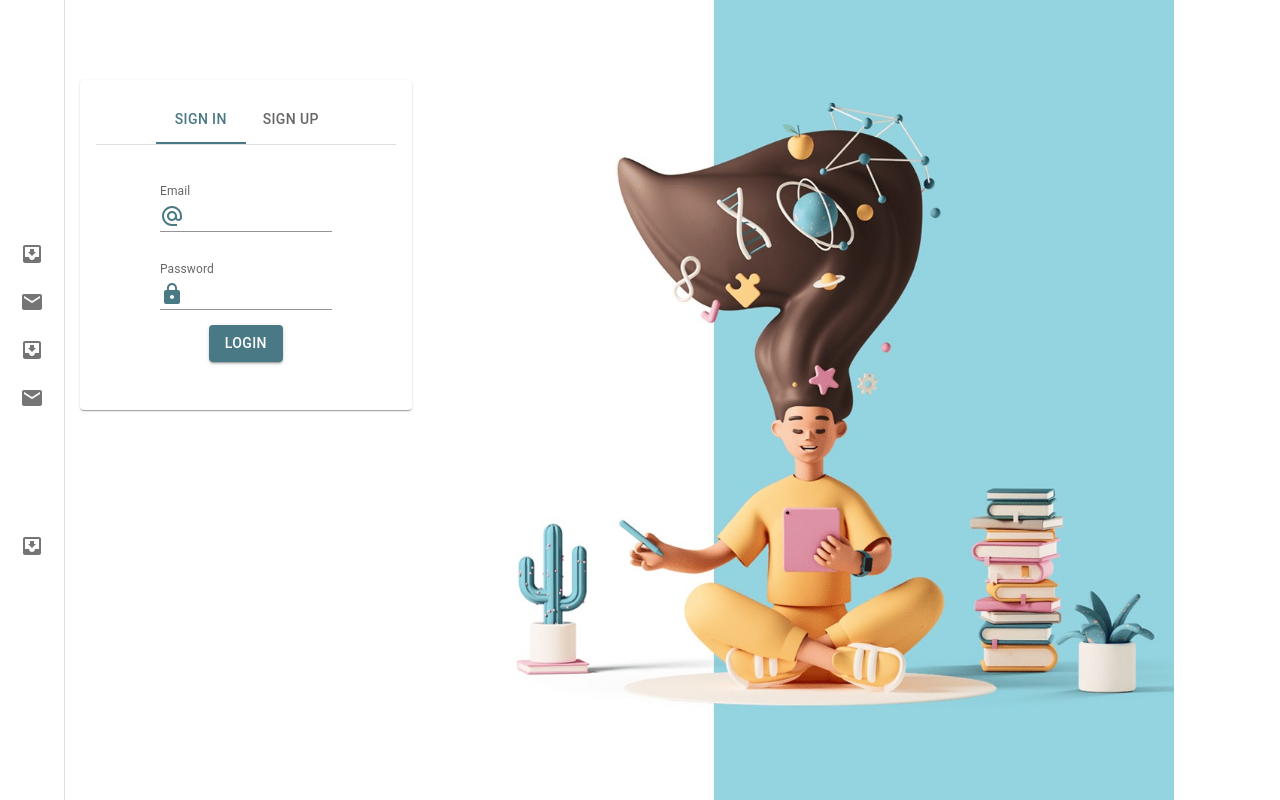
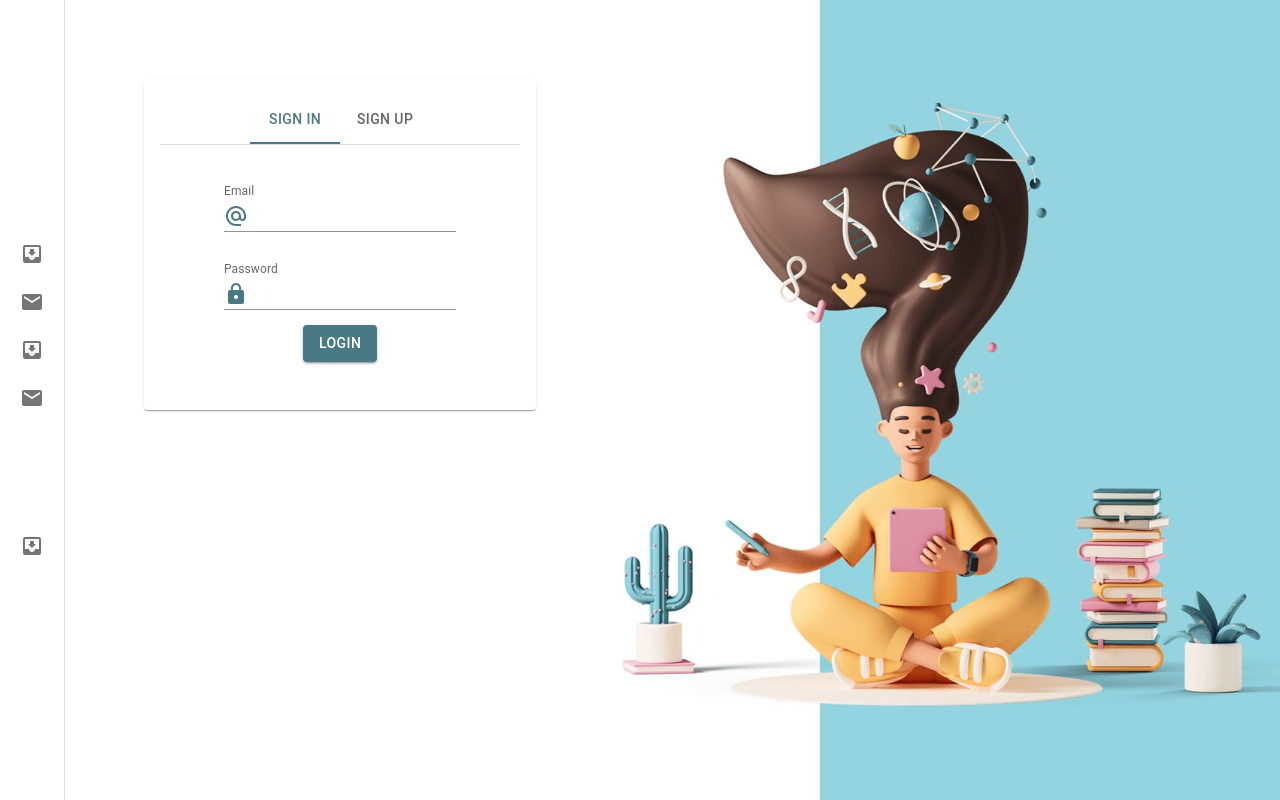
Before and after one commit to bhagat9198/Neuro-Query-Support, a React (Create React App) app: page / in a window 1280 px wide. Built offline with nearby package versions, Linux system fonts and the light colour scheme.

Commit message:
Fixed sidebar

```diff
--- a/src/components/App/HomePage/HomePage.js
+++ b/src/components/App/HomePage/HomePage.js
@@ -30,6 +30,7 @@ function HomePage() {
     },
   ];
   return (
+    <div>
       <div className={HomePageStyles.homepageContainer}>
         <div className={HomePageStyles.inputContainer}>
           <UICard>
@@ -41,6 +42,7 @@ function HomePage() {
             className={HomePageStyles.image}
             src="/images/homepage_image.jpg"
           />
+        </div>
       </div>
       <SideBar />
     </div>
--- a/src/components/App/HomePage/HomePage.module.css
+++ b/src/components/App/HomePage/HomePage.module.css
@@ -4,12 +4,15 @@
 }
 
 .inputContainer {
-  width: 40%;
+  width: 45%;
   padding: 80px;
+  margin-left: 64px;
 }
 
 .imageContainer {
-  width: 60%;
+  width: 55%;
+  display: flex;
+  justify-content: end;
 }
 
 .image {
```
Lines whose indentation alone changed are shown as unchanged.
